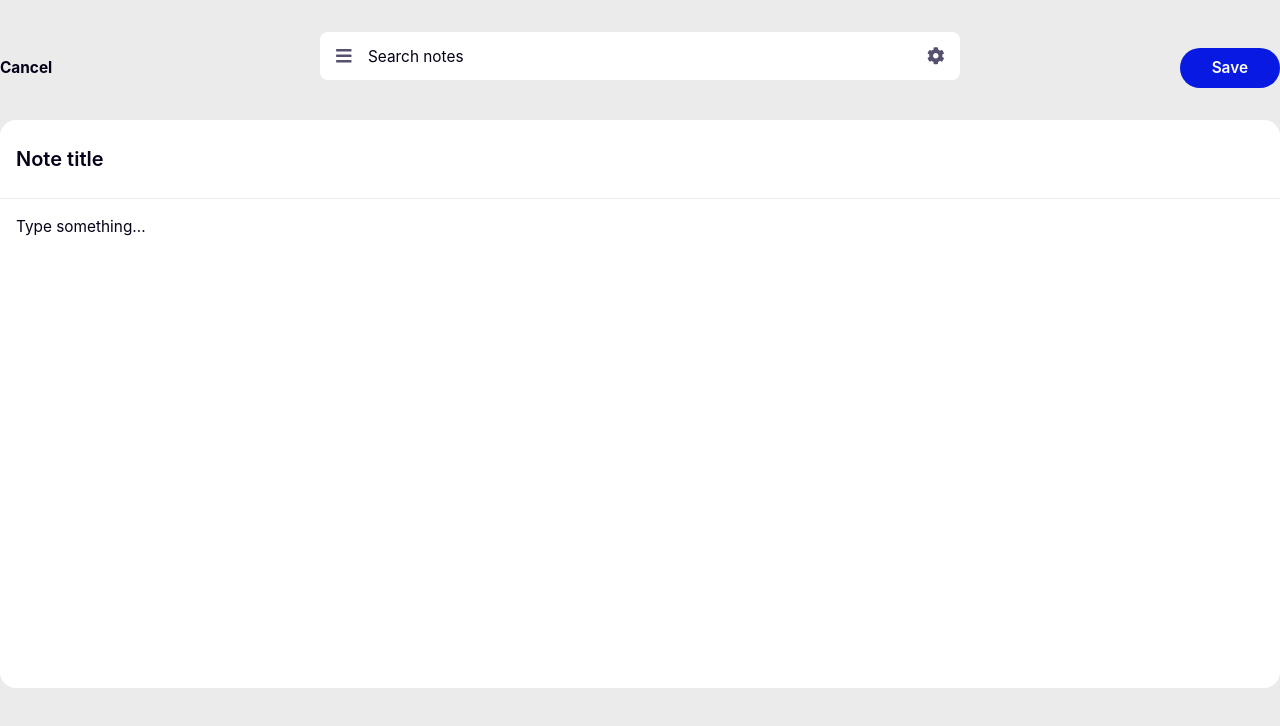
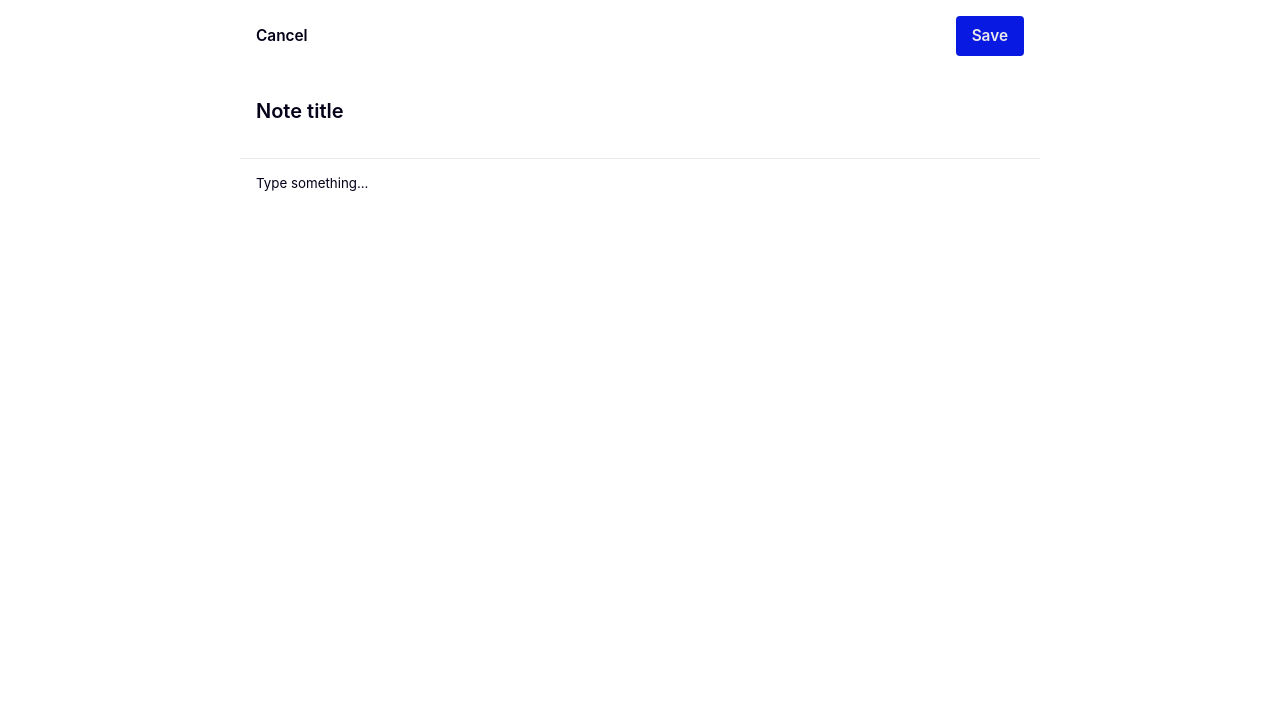
Before and after one commit to gzkdev/minote, a React (Create React App) app: page /add_note in a window 1280 px wide. Shown: the top 726 px of the page. Built offline with nearby package versions, Linux system fonts and the light colour scheme.

Commit message:
add noteform styled to styled, updated noteform component

```diff
--- a/src/Pages/AddNote.js
+++ b/src/Pages/AddNote.js
@@ -1,12 +1,10 @@
 import SideBar from "../components/SideBar/SideBar"
-import SearchBar from "../components/SearchBar/SearchBar"
 import NoteForm from "../components/AddNoteForm/NoteForm"
 
 export default function AddNote() {
     return (
         <>
             <SideBar />
-            <SearchBar />
             <NoteForm />
         </>
     )
--- a/src/components/AddNoteForm/NoteForm.jsx
+++ b/src/components/AddNoteForm/NoteForm.jsx
@@ -1,7 +1,7 @@
 import { useContext, useRef } from "react";
 import NotesContext from "../../NotesContext";
-import NoteFormStyled from "./NoteFormStyled";
 import { Link, useNavigate } from "react-router-dom";
+import { NoteFormStyled } from "../styled";
 
 function NoteForm() {
   const { addNote } = useContext(NotesContext);
@@ -26,13 +26,28 @@ function NoteForm() {
 
   return (
     <NoteFormStyled>
-      <div className="wrapper">
-        <div className="top">
+      <div className="note-form__top">
+        <div className="note-form__container note-form__container--top">
           <Link to="/">Cancel</Link>
-          <button onClick={handleAddNote}>Save</button>
+          <button className="note-form__btn" onClick={handleAddNote}>
+            Save
+          </button>
         </div>
-        <input ref={noteTitle} type="text" placeholder="Note title" />
-        <textarea ref={noteText} placeholder="Type something..."></textarea>
+      </div>
+      <div className="note-form__body">
+        <div className="note-form__container note-form__container--body">
+          <input
+            ref={noteTitle}
+            className="note-form__input"
+            type="text"
+            placeholder="Note title"
+          />
+          <textarea
+            ref={noteText}
+            className="note-form__text"
+            placeholder="Type something..."
+          ></textarea>
+        </div>
       </div>
     </NoteFormStyled>
   );
--- a/src/components/AddNoteForm/NoteFormStyled.jsx
+++ /dev/null
@@ -1,76 +0,0 @@
-import styled from "styled-components";
-
-const NoteFormStyled = styled.div`
-  & .wrapper {
-    width: 100%;
-    min-height: 80vh;
-    display: flex;
-    border-radius: 8px;
-    flex-direction: column;
-
-    & input {
-      width: 100%;
-      font-size: var(--fs-0);
-      font-weight: 600;
-      height: auto;
-      background-color: var(--color-100);
-      padding: 1.5rem 1rem;
-      margin-top: 2rem;
-      border-radius: 16px 16px 0 0;
-      border-bottom: 1px solid var(--color-110);
-    }
-
-    & textarea {
-      padding: 1rem 1rem;
-      border-radius: 0 0 16px 16px;
-      width: 100%;
-      font: inherit;
-      background: none;
-      color: inherit;
-      resize: none;
-      flex-grow: 1;
-      height: auto;
-      border: none;
-      outline: none;
-      background-color: var(--color-100);
-    }
-
-    & .top {
-      width: 100%;
-      display: flex;
-      align-items: center;
-      justify-content: space-between;
-
-      & a {
-        color: inherit;
-        text-decoration: none;
-        font-weight: bold;
-      }
-
-      & button {
-        width: 40px;
-        font-weight: 600;
-        transition: transform 200ms, background-color 200ms;
-        cursor: pointer;
-
-        &:nth-child(2) {
-          background-color: var(--color-300);
-          color: var(--color-100);
-          padding: 0 2rem;
-          width: fit-content;
-          border-radius: 64px;
-
-          &:hover {
-            background-color: var(--color-400);
-          }
-        }
-
-        &:active {
-          transform: scale(0.95);
-        }
-      }
-    }
-  }
-`;
-
-export default NoteFormStyled;
--- /dev/null
+++ b/src/components/styled/NoteForm.styled.jsx
@@ -0,0 +1,80 @@
+import styled from "styled-components";
+
+const NoteFormStyled = styled.div`
+  --width: 100%;
+
+  .note-form__top {
+    position: fixed;
+    top: 0;
+    left: 0;
+    width: 100%;
+    display: flex;
+    border-radius: 8px;
+    flex-direction: column;
+    background-color: var(--color-100);
+  }
+
+  .note-form__container {
+    width: min(var(--width), 800px);
+    margin: 0 auto;
+    padding: 1rem 1rem;
+  }
+
+  .note-form__container--top {
+    display: flex;
+    align-items: center;
+    justify-content: space-between;
+  }
+
+  .note-form__container--top a {
+    text-decoration: none;
+    color: inherit;
+    font-weight: 600;
+  }
+
+  .note-form__btn {
+    font-weight: 600;
+    background-color: var(--color-300);
+    color: var(--color-110);
+    padding: 0 1rem;
+    border-radius: 4px;
+    cursor: pointer;
+  }
+
+  .note-form__body {
+    background-color: var(--color-100);
+  }
+
+  .note-form__container--body {
+    display: flex;
+    flex-direction: column;
+    min-height: 100vh;
+    padding: 4rem 0 8rem 0;
+  }
+
+  .note-form__input,
+  .note-form__text {
+    width: 100%;
+    font-family: inherit;
+  }
+
+  .note-form__input {
+    height: auto;
+    font-size: var(--fs-0);
+    font-weight: 600;
+    padding: 2rem 1rem;
+    border-bottom: 1px solid var(--color-110);
+  }
+
+  .note-form__text {
+    padding: 1rem 1rem;
+    background: none;
+    color: inherit;
+    resize: none;
+    flex-grow: 1;
+    border: none;
+    outline: none;
+  }
+`;
+
+export default NoteFormStyled;
--- a/src/components/styled/index.jsx
+++ b/src/components/styled/index.jsx
@@ -1,5 +1,6 @@
 import EmptyStateStyled from "./EmptyState.styled";
 import SearchBarStyled from "./SearchBar.styled";
 import SideBarStyled from "./SideBar.styled";
+import NoteFormStyled from "./NoteForm.styled";
 
-export { EmptyStateStyled, SearchBarStyled, SideBarStyled };
+export { EmptyStateStyled, SearchBarStyled, SideBarStyled, NoteFormStyled };
```
